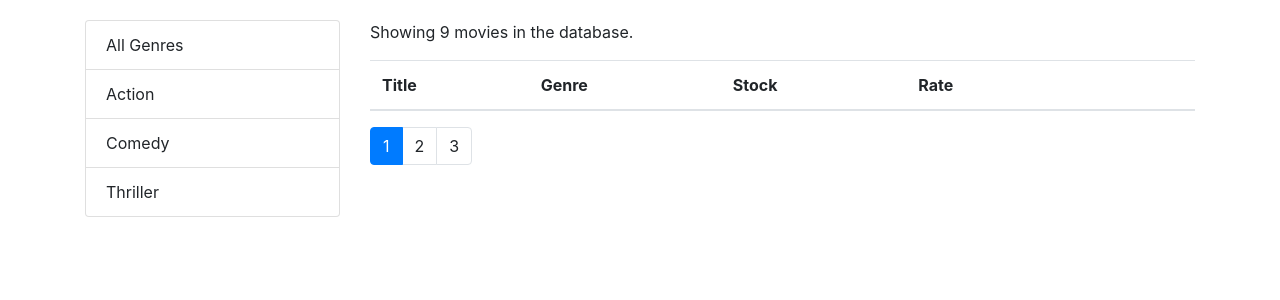
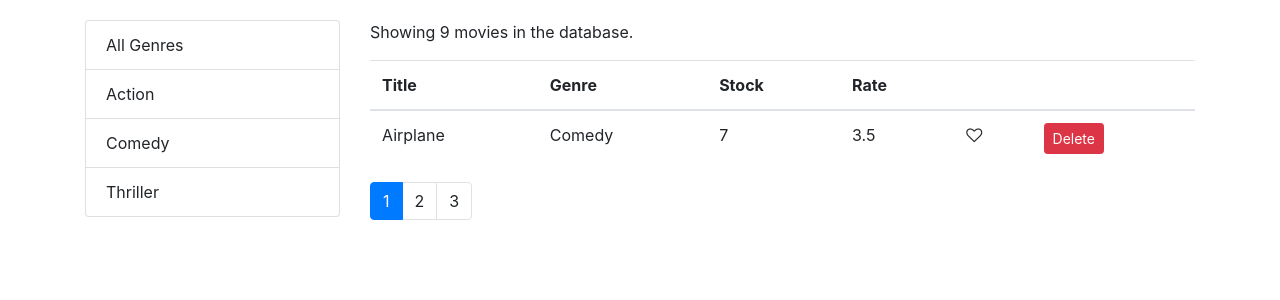
Before and after one commit to RunHannah/react-vidly, a React (Create React App) app: page / in a window 1280 px wide. Shown: the top 300 px of the page. Built offline with nearby package versions, Linux system fonts and the light colour scheme.

Commit message:
Need to fix filtering database by genre.

```diff
--- a/src/common/tableBody.jsx
+++ b/src/common/tableBody.jsx
@@ -4,7 +4,13 @@ import _ from "lodash";
 class TableBody extends Component {
   render() {
     const { data, columns } = this.props;
-    return <tbody />;
+    return (
+      <tbody>
+        {/* {data.map(item => (
+          <tr>{columns.map(column => <td> {_.get(item, column.path)}</td>)}</tr>
+        ))} */}
+      </tbody>
+    );
   }
 }
 
--- a/src/components/moviesTable.jsx
+++ b/src/components/moviesTable.jsx
@@ -1,6 +1,6 @@
 import React, { Component } from "react";
 import TableHeader from "../common/tableHeader";
-import TableBody from "../common/tableBody";
+// import TableBody from "../common/tableBody";
 import Like from "../common/like";
 
 class MoviesTable extends Component {
@@ -23,8 +23,8 @@ class MoviesTable extends Component {
           sortColumn={sortColumn}
           onSort={onSort}
         />
-        <TableBody data={movies} />
-        {/* <tbody>
+        {/* <TableBody data={movies} /> */}
+        <tbody>
           {movies.map(movie => (
             <tr key={movie._id}>
               <td>{movie.title}</td>
@@ -44,7 +44,7 @@ class MoviesTable extends Component {
               </td>
             </tr>
           ))}
-        </tbody> */}
+        </tbody>
       </table>
     );
   }
```
